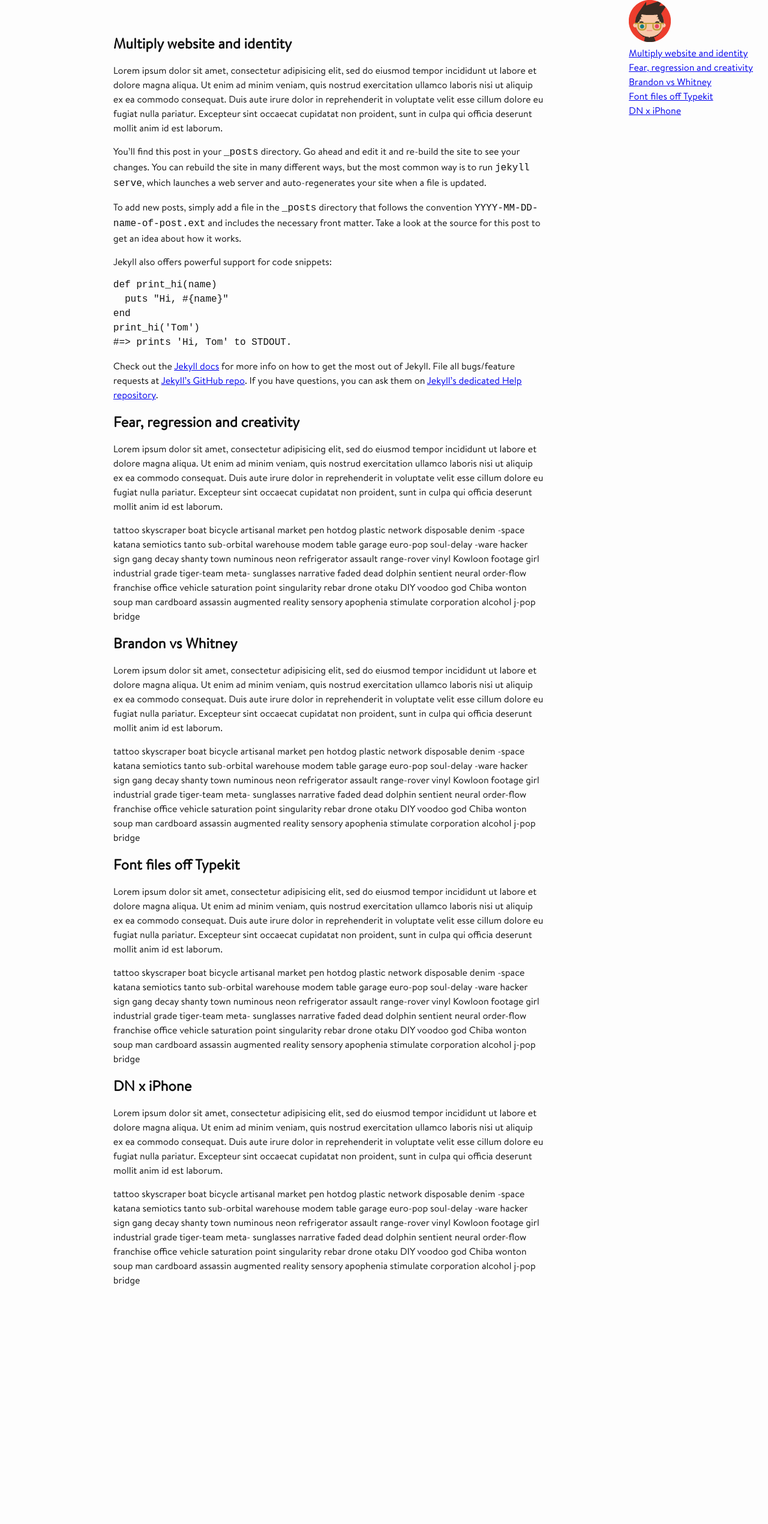
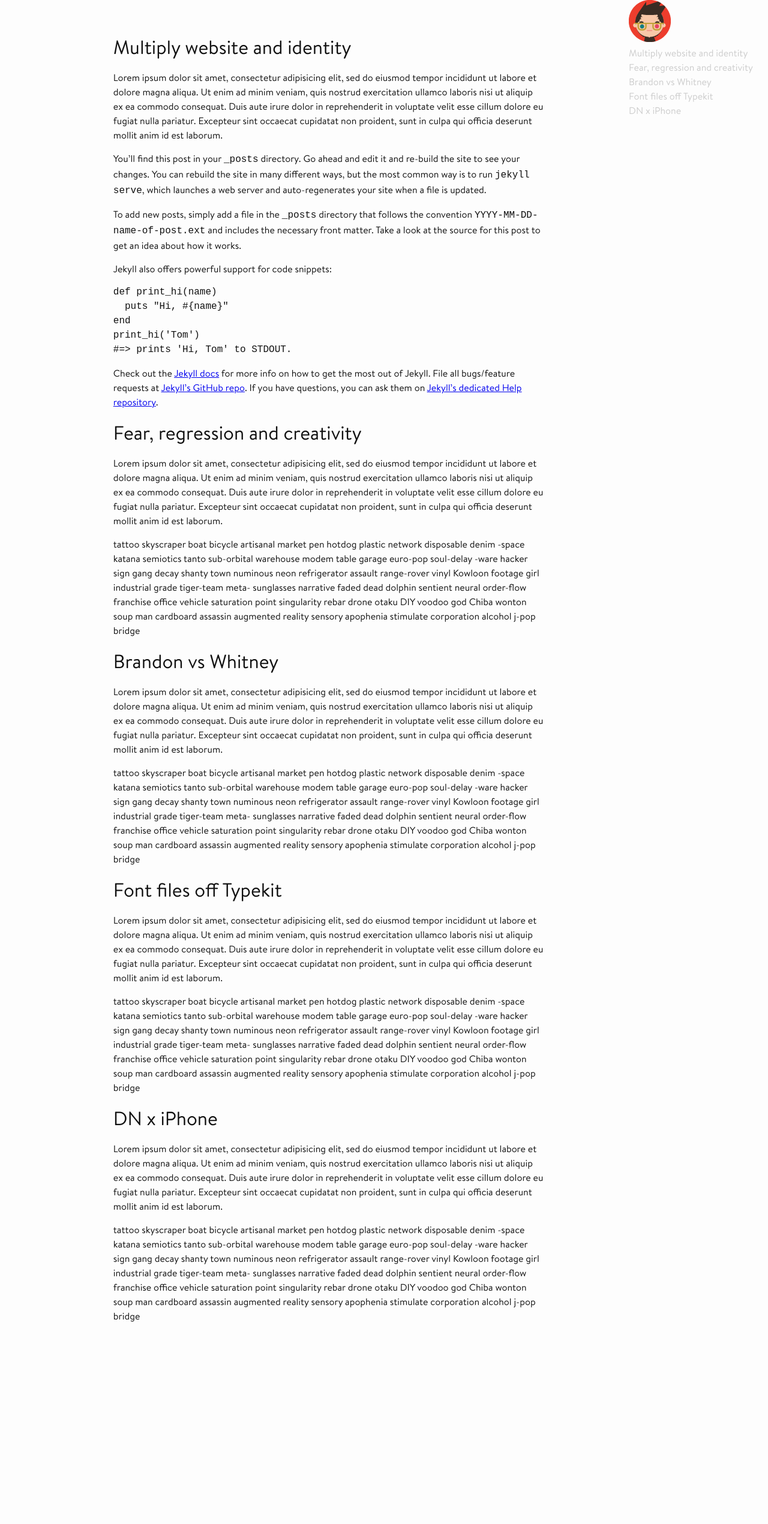
Before and after one commit to kitmeng/kitmeng.github.io, a Jekyll site: the page built from index.html, in a window 1280 px wide. Shown: the whole page at 60% size. Built offline with Jekyll 4.4.1, drawn with Linux system fonts in a browser that asks for light colours; nearby versions of some CDN libraries; before the commit the page ends 2481 px from its top, so only the background shows below that.

Commit message:
Update styling

```diff
--- a/_sass/_layout.sass
+++ b/_sass/_layout.sass
@@ -2,6 +2,10 @@
 
 @import "bourbon/bourbon"
 @import "neat/neat"
+
+h2
+  font-weight: normal
+  font-size: 2em
 
 .content-container
   @include outer-container
@@ -19,8 +23,14 @@
   right: em(25px)
   ul
     list-style-type: none
-    li.active
-      margin-left: em(-20px)
+    li
+      &.active
+        margin-left: em(-20px)
+        a
+          color: #000
+      a
+        color: #ccc
+        text-decoration: none
 
 .post-list
   list-style-type: none
```
